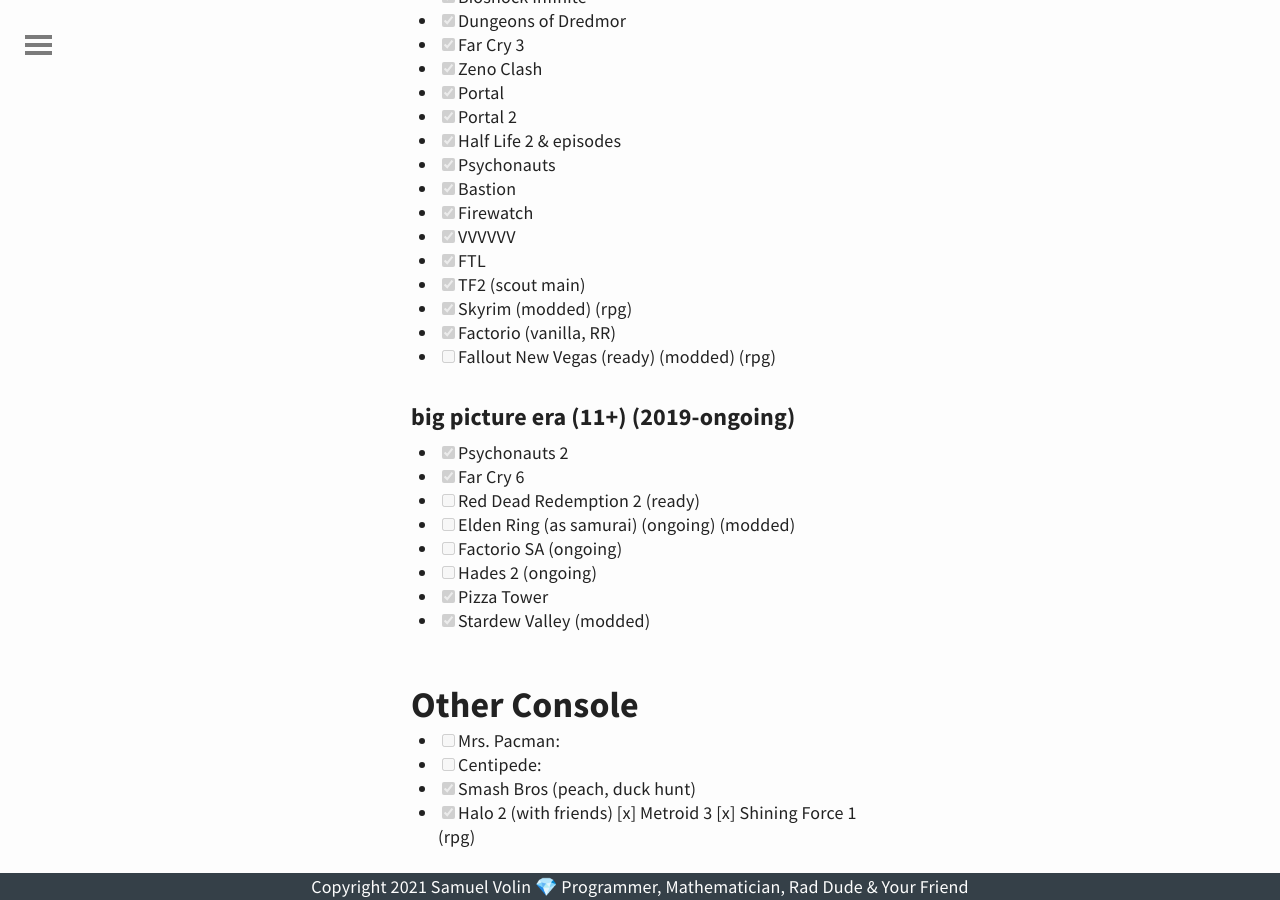
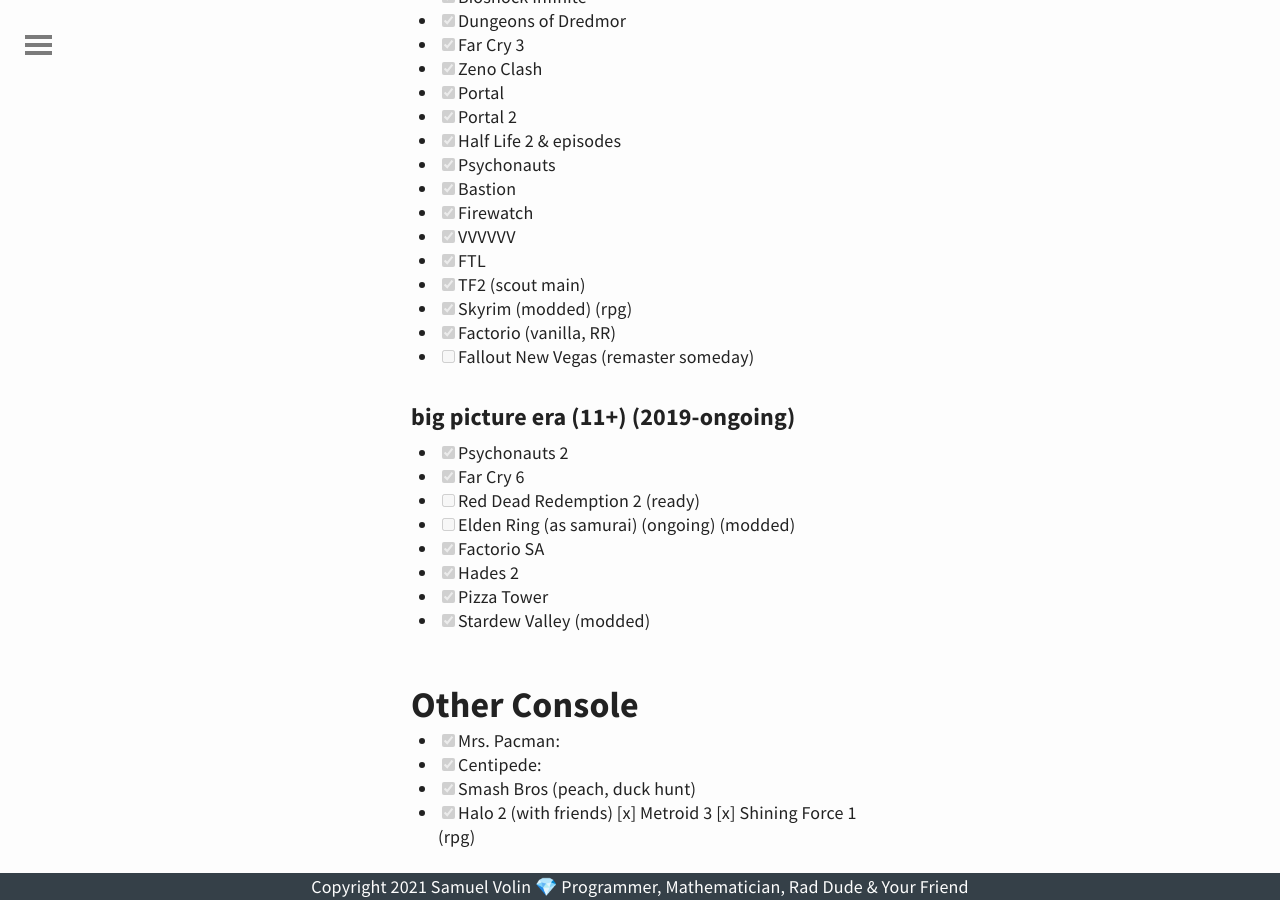
Before and after one commit to untra/untra.github.io, a Jekyll site: the page built from _posts/2019-05-27-videogames.md, in a window 1280 px wide and 900 px high, scrolled down 1994 px. Built offline with Jekyll 4.4.1, drawn with Linux system fonts in a browser that asks for light colours.

Commit message:
touchups

```diff
--- a/_posts/2019-05-27-videogames.md
+++ b/_posts/2019-05-27-videogames.md
@@ -10,8 +10,6 @@
 # Videogames
 
 I like videogames. These are the games I have beaten, with any details.
-
-
 
 ## Nintendo Consoles
 
@@ -84,7 +82,7 @@
 * [x] TF2 (scout main)
 * [x] Skyrim (modded) (rpg)
 * [x] Factorio (vanilla, RR)
-* [ ] Fallout New Vegas (ready) (modded) (rpg)
+* [ ] Fallout New Vegas (remaster someday)
 
 
 
@@ -93,15 +91,15 @@
 * [x] Far Cry 6
 * [ ] Red Dead Redemption 2 (ready)
 * [ ] Elden Ring (as samurai) (ongoing) (modded)
-* [ ] Factorio SA (ongoing)
-* [ ] Hades 2 (ongoing)
+* [X] Factorio SA
+* [X] Hades 2
 * [x] Pizza Tower
 * [x] Stardew Valley (modded)
 
 ## Other Console
 
-* [ ] Mrs. Pacman:
-* [ ] Centipede:
+* [x] Mrs. Pacman:
+* [x] Centipede:
 * [x] Smash Bros (peach, duck hunt)
 * [x] Halo 2 (with friends)
 [x] Metroid 3
```
